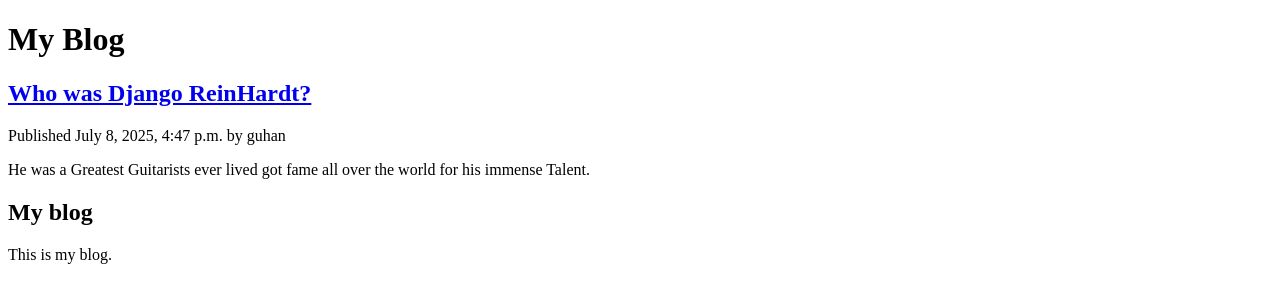
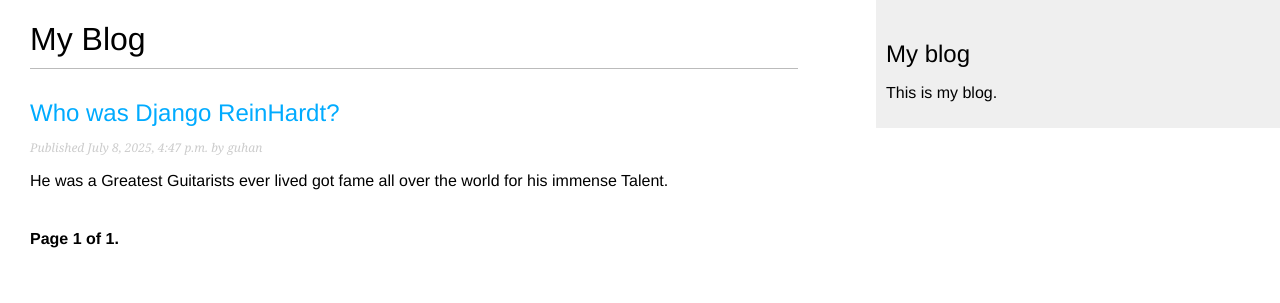
Before and after one commit to kumaraguhan/BlogApplication_Django3, a Django app: page /blog/ in a window 1280 px wide. Shown: the top 303 px of the page. Run offline with Django 5.2, Linux system fonts and the light colour scheme; data comes from the database, SQL or seed files in the repository.

Commit message:
Add templates and PAgination
I added templates for Post list, post detail which extends base.html and pagination.html

```diff
--- /dev/null
+++ b/blog/static/css/blog.css
@@ -0,0 +1,92 @@
+body {
+    margin:0;
+    padding:0;
+    font-family:helvetica, sans-serif;
+}
+
+a {
+    color:#00abff;
+    text-decoration:none;
+}
+
+h1 {
+    font-weight:normal;
+    border-bottom:1px solid #bbb;
+    padding:0 0 10px 0;
+}
+
+h2 {
+    font-weight:normal;
+    margin:30px 0 0;
+}
+
+#content {
+    float:left;
+    width:60%;
+    padding:0 0 0 30px;
+}
+
+#sidebar {
+    float:right;
+    width:30%;
+    padding:10px;
+    background:#efefef;
+    height:100%;
+}
+
+p.date {
+    color:#ccc;
+    font-family: georgia, serif;
+    font-size: 12px;
+    font-style: italic;
+}
+
+/* pagination */
+.pagination {
+    margin:40px 0;
+    font-weight:bold;
+}
+
+/* forms */
+label {
+    float:left;
+    clear:both;
+    color:#333;
+    margin-bottom:4px;
+}
+input, textarea {
+    clear:both;
+    float:left;
+    margin:0 0 10px;
+    background:#ededed;
+    border:0;
+    padding:6px 10px;
+    font-size:12px;
+}
+input[type=submit] {
+    font-weight:bold;
+    background:#00abff;
+    color:#fff;
+    padding:10px 20px;
+    font-size:14px;
+    text-transform:uppercase;
+}
+.errorlist {
+    color:#cc0033;
+    float:left;
+    clear:both;
+    padding-left:10px;
+}
+
+/* comments */
+.comment {
+    padding:10px;
+}
+.comment:nth-child(even) {
+    background:#efefef;
+}
+.comment .info {
+    font-weight:bold;
+    font-size:12px;
+    color:#666;
+}
--- a/blog/templates/blog/base.html
+++ b/blog/templates/blog/base.html
@@ -1,9 +1,9 @@
-{% load static %}
  <!DOCTYPE html>
  <html>
  <head>
+  {% load static %}
   <title>{% block title %}{% endblock %}</title>
-  <!-- <link href="{% static "css/blog.css" %}" rel="stylesheet"> -->
+  <link href="{% static 'css/blog.css' %}" rel="stylesheet">
  </head>
  <body>
   <div id="content">
--- a/blog/templates/blog/list.html
+++ b/blog/templates/blog/list.html
@@ -13,4 +13,5 @@
     </p>
     {{ post.body|truncatewords:30|linebreaks }}
   {% endfor %}
+  {% include "./pagination.html" with page=posts %}
  {% endblock %}
--- /dev/null
+++ b/blog/templates/blog/pagination.html
@@ -0,0 +1,13 @@
+<div class="pagination">
+  <span class="step-links">
+    {% if page.has_previous %}
+      <a href="?page={{ page.previous_page_number }}">Previous</a>
+    {% endif %}
+    <span class="current">
+      Page {{ page.number }} of {{ page.paginator.num_pages }}.
+    </span>
+    {% if page.has_next %}
+      <a href="?page={{ page.next_page_number }}">Next</a>
+    {% endif %}
+  </span>
+ </div>
--- a/blog/views.py
+++ b/blog/views.py
@@ -1,9 +1,28 @@
 from django.shortcuts import render, get_object_or_404
 from .models import Post
+from django.core.paginator import Paginator, EmptyPage, PageNotAnInteger
+
+# def post_list(request):
+#     posts = Post.published.all()
+#     return render(request, 'blog/list.html', {'posts': posts})
+#
 
 def post_list(request):
-    posts = Post.published.all()
-    return render(request, 'blog/list.html', {'posts': posts})
+    object_list = Post.published.all()
+    paginator = Paginator(object_list, 3) # 3 posts in each page
+    page = request.GET.get('page')
+    try:
+        posts = paginator.page(page)
+    except PageNotAnInteger:
+ # If page is not an integer deliver the first page
+        posts = paginator.page(1)
+    except EmptyPage:
+ # If page is out of range deliver last page of results
+        posts = paginator.page(paginator.num_pages)
+    return render(request,
+                  'blog/list.html',
+                   {'page': page,
+                    'posts': posts})
 
 def post_detail(request, year, month, day, post):
     post = get_object_or_404(Post, slug=post,
@@ -12,5 +31,5 @@ def post_detail(request, year, month, day, post):
                                    publish__month=month,
                                    publish__day=day)
     return render(request,
-                  'blog/post/detail.html',
+                  'blog/detail.html',
                   {'post': post})
```
Also changed, not shown: blog/templates/blog/detail.html (+9 -0 lines).
